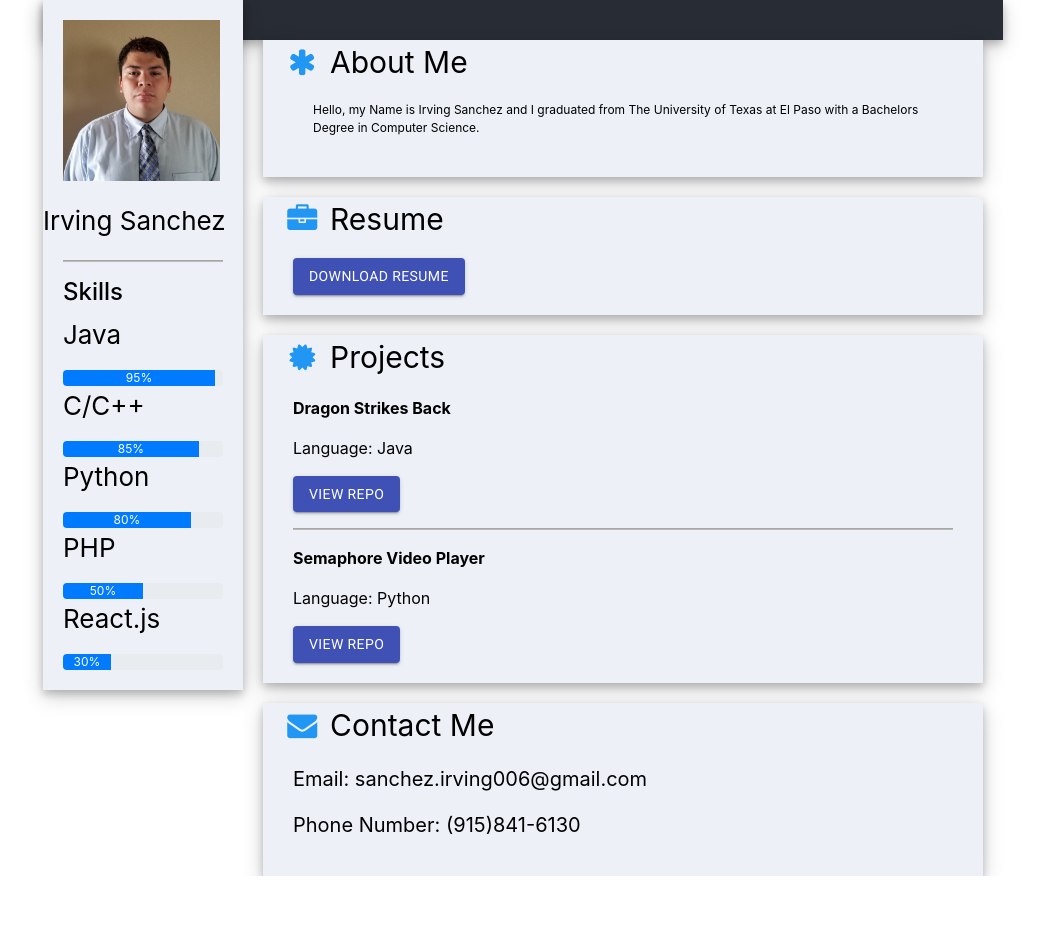
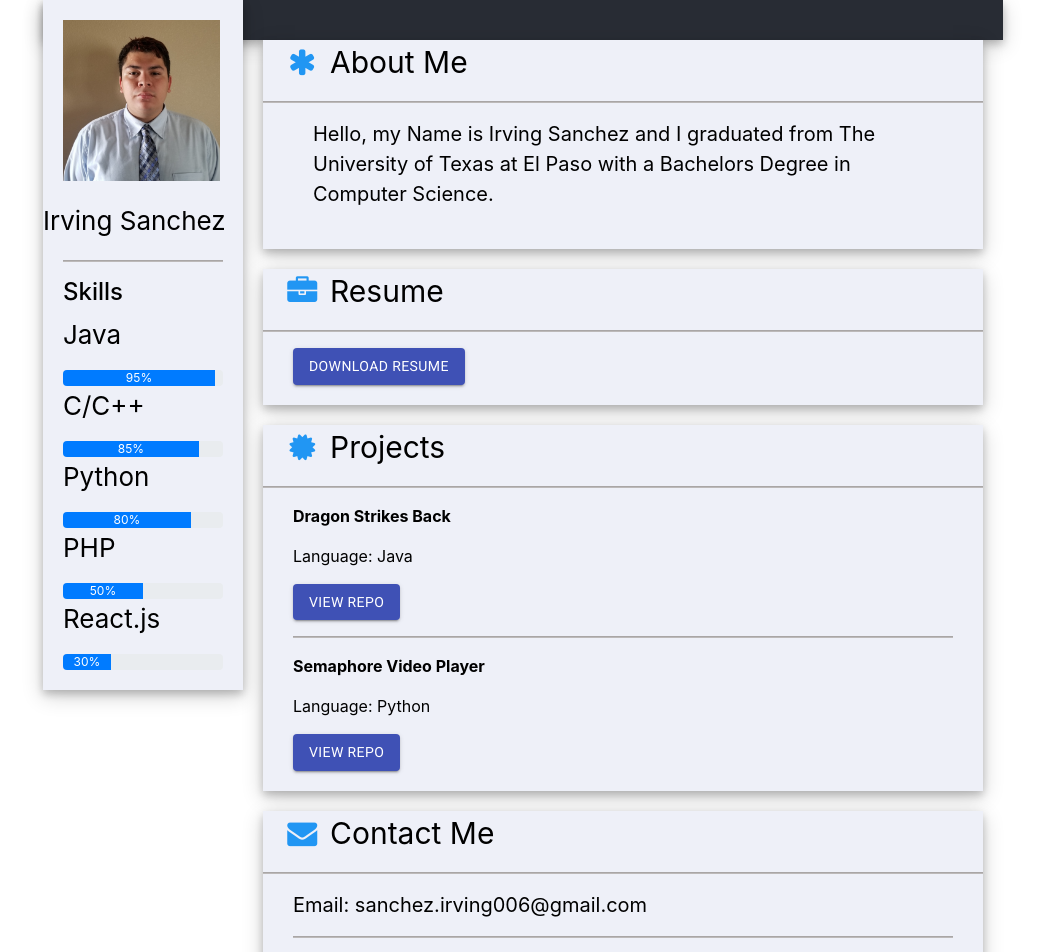
Before and after one commit to isanchez340/Portfolio, a React (Create React App) app: page / in a window 1280 px wide. Shown: the top 952 px of the page, without its empty margins (117-1158 px from the left). Before the commit the page ends 876 px from the top, so only its background shows below. Built offline with nearby package versions, Linux system fonts and the light colour scheme.

Commit message:
added dividers and deleted useless files

```diff
--- a/src/components/body.js
+++ b/src/components/body.js
@@ -18,8 +18,9 @@ export default class Body extends React.Component {
       <div>
       <body className="Body">
         <p style={{fontSize: 30, textAlign: 'left'}} className="CardTitle"><i class="fa fa-asterisk fa-fw margin-right text-blue"></i> About Me </p>
+        <ColoredLine color="#BCB9B9"/>
         <div className="Buttons">
-          <p style={{fontSize: 12, textAlign: 'left'}} className="Card">Hello, my Name is Irving Sanchez and I graduated from The University of
+          <p style={{fontSize: 20, textAlign: 'left'}} className="Card">Hello, my Name is Irving Sanchez and I graduated from The University of
           Texas at El Paso with a Bachelors Degree in Computer Science. </p>
         </div>
         <div className="Footer"></div>
@@ -27,6 +28,7 @@ export default class Body extends React.Component {
 
       <body className="Body">
         <p style={{fontSize: 30, textAlign: 'left'}} className="CardTitle"><i class="fa fa-briefcase fa-fw margin-left large text-blue"></i> Resume </p>
+        <ColoredLine color="#BCB9B9"/>
         <div className="Buttons">
           <Button variant="contained" color="primary" href='https://github.com/isanchez340/isanchez340.github.io/raw/master/style/Resume_Irving_Sanchez.docx'>Download Resume</Button>
         </div>
@@ -35,6 +37,7 @@ export default class Body extends React.Component {
 
       <body className="Body">
         <p style={{fontSize: 30, textAlign: 'left'}} className="CardTitle"><i class="fa fa-certificate fa-fw margin-left xxlarge text-blue"></i> Projects </p>
+        <ColoredLine color="#BCB9B9"/>
         <div className="Buttons">
           <p style={{font: 20, textAlign: 'left', fontWeight: 'bold'}}>Dragon Strikes Back </p>
             <p style={{font: 20, textAlign: 'left'}}>Language: Java </p>
@@ -49,9 +52,11 @@ export default class Body extends React.Component {
 
       <body className="Body">
         <p style={{fontSize: 30, textAlign: 'left'}} className="CardTitle"><i class="fa fa-envelope fa-fw margin-right large text-blue"></i> Contact Me </p>
+        <ColoredLine color="#BCB9B9"/>
         <div className="Buttons">
-          <p style={{fontSize: 20}}>Email: sanchez.irving006@gmail.com</p>
-          <p style={{fontSize: 20}}>Phone Number: (915)841-6130</p>
+          <p style={{fontSize: 20, textAlign: 'left'}}>Email: sanchez.irving006@gmail.com</p>
+          <ColoredLine color="#BCB9B9"/>
+          <p style={{fontSize: 20, textAlign: 'left'}}>Phone Number: (915)841-6130</p>
         </div>
         <div className="Footer"></div>
       </body>
```
Also changed, not shown: package.json (+5 -2 lines), src/components/files.js (deleted, +0 -18 lines), public/manifest.json.
